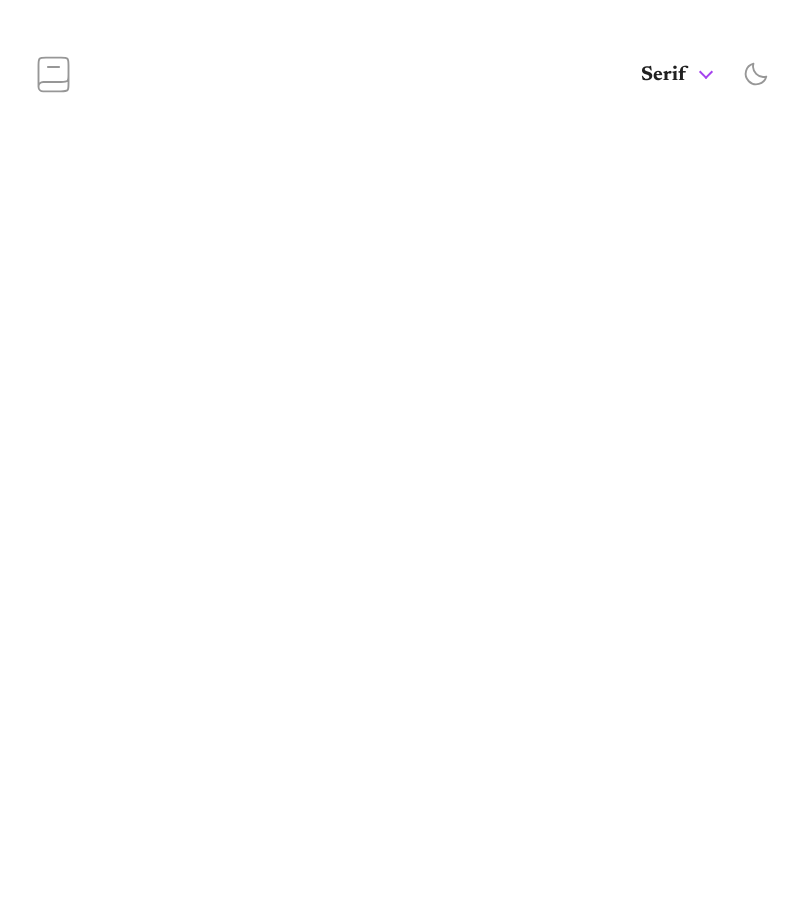
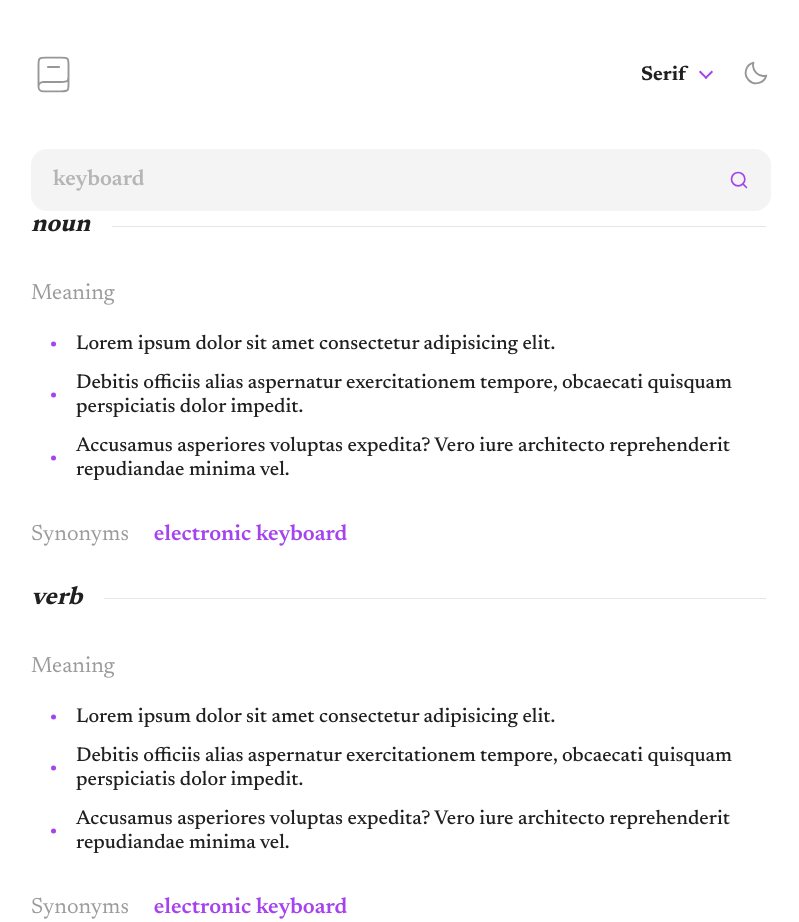
Before and after one commit to meviru/dictionary.io, a React (Vite) app: page / in a window 1280 px wide. Shown: the whole page, without its empty margins (239-1038 px from the left). Before the commit the page ends 800 px from the top, so only its background shows below. Built offline with nearby package versions, Linux system fonts and the light colour scheme.

Commit message:
feat: added search result list theme correction

```diff
--- a/src/core/components/FontsDropdown.tsx
+++ b/src/core/components/FontsDropdown.tsx
@@ -21,8 +21,8 @@ const DropdownButton = styled.div`
         height: 10px;
         margin-left: 15px;
         margin-top: -5px;
-        border-left: 2px solid #A543EE;
-        border-bottom: 2px solid #A543EE;
+        border-left: 2px solid ${({ theme }) => theme.primary};
+        border-bottom: 2px solid ${({ theme }) => theme.primary};
         transform: rotate(-45deg);
     }
 `
@@ -30,12 +30,13 @@ const DropdownButton = styled.div`
 const DropdownMenu = styled.ul`
     position: absolute;
     top: 100%;
+    z-index: 4;
     right: -10px;
     width: 160px;
     overflow: hidden;
     border-radius: 12px;
     border: 1px solid ${({ theme }) => theme.border};
-    background-color: ${({ theme }) => theme.card};
+    background-color: ${({ theme }) => theme.body};
 `
 const DropdownMenuItem = styled.li`
     font-size: 18px;
@@ -47,8 +48,8 @@ const DropdownMenuItem = styled.li`
     border-bottom: 1px solid ${({ theme }) => theme.border};
     &:hover ,
     &.selected {
-        color: #fff;
-        background-color: #A543EE;
+        color: ${({ theme }) => theme.text};
+        background-color: ${({ theme }) => theme.primary};
     }
 
     &:last-child {
--- a/src/core/components/Header.tsx
+++ b/src/core/components/Header.tsx
@@ -22,6 +22,7 @@ const LogoLink = styled.a`
 
 const Logo = styled.img`
     display: block;
+    filter: ${(({ theme }) => theme.filterImage)};
 `
 
 const RightHeaderItems = styled.div`
@@ -37,6 +38,7 @@ const DarkMode = styled.img`
     width: 30px;
     margin-top: 3px;
     cursor: pointer;
+    filter: ${(({ theme }) => theme.filterImage)};
 `
 
 const Header = ({ setTheme }: { setTheme: Dispatch<SetStateAction<string>> }) => {
--- /dev/null
+++ b/src/core/components/Seachbar.tsx
@@ -0,0 +1,35 @@
+import styled from "styled-components";
+import iconSearch from "/search.svg";
+
+const SearchWrapper = styled.div`
+    position: relative;
+`
+
+const SearchIcon = styled.div`
+    position: absolute;
+    top: 50%;
+    right: 22px;
+    width: 20px;
+    height: 20px;
+    transform: translateY(-50%);
+    background: url(${iconSearch}) no-repeat center center/contain;
+`
+
+const SearchInput = styled.input`
+    height: 62px;
+    width: 100%;
+    font-size: 22px;
+    font-weight: 600;
+    border-radius: 16px;
+    padding: 0 62px 0 22px;
+    background-color: ${({ theme }) => theme.inputBg};
+`
+
+const Searchbar = () => {
+    return <SearchWrapper>
+        <SearchIcon />
+        <SearchInput type="text" placeholder="keyboard" />
+    </SearchWrapper>
+}
+
+export default Searchbar;
--- a/src/layout/components/AppLayout.tsx
+++ b/src/layout/components/AppLayout.tsx
@@ -3,6 +3,7 @@ import Header from "../../core/components/Header";
 import { GlobalStyles } from "../../styles/GlobalStyles";
 import { useState } from "react";
 import { darkTheme, lightTheme } from "../../styles/themes";
+import MainContent from "./MainContent";
 
 const Container = styled.div`
     width: 100%;
@@ -18,6 +19,7 @@ const AppLayout = () => {
             <GlobalStyles />
             <Container>
                 <Header setTheme={setTheme} />
+                <MainContent />
             </Container>
         </ThemeProvider>
     )
--- /dev/null
+++ b/src/layout/components/MainContent.tsx
@@ -0,0 +1,12 @@
+import Searchbar from "../../core/components/Seachbar";
+import ResultList from "../../shared/components/ResultList";
+
+const MainContent = () => {
+    return <>
+        <Searchbar />
+        <ResultList title="noun" synonyms="electronic keyboard" />
+        <ResultList title="verb" synonyms="electronic keyboard" />
+    </>
+}
+
+export default MainContent;
--- /dev/null
+++ b/src/shared/components/ResultList.tsx
@@ -0,0 +1,100 @@
+import styled from "styled-components";
+
+const Section = styled.section`
+    & + & {
+        margin-top: 35px;
+    }
+`
+
+const SectionHeader = styled.div`
+    position: relative;
+    z-index: 2;
+    margin-bottom: 40px;
+    &::after {
+        position: absolute;
+        content: "";
+        height: 1px;
+        inset: 0;
+        right: 5px;
+        z-index: -1;
+        margin: auto;
+        background-color: ${({ theme }) => theme.border};
+    }
+`
+
+const SectionTitle = styled.h2`
+    font-style: italic;
+    font-size: 25px;
+    padding-right: 22px;
+    display: inline-block;
+    background-color: ${({ theme }) => theme.body};
+`
+
+const SectionSubtitle = styled.h3`
+    font-size: 22px;
+    font-weight: normal;
+    margin-bottom: 25px;
+    color: ${({ theme }) => theme.lightText};
+`
+
+const SectionList = styled.ul`
+    margin-bottom: 40px;
+`
+
+const SectionListItem = styled.li`
+    position: relative;
+    padding-left: 45px;
+    vertical-align: middle;
+    & + & {
+        margin-top: 15px;
+    }
+    &:before {
+        position: absolute;
+        content: "";
+        left: 20px;
+        top: 50%;
+        z-index: 2;
+        width: 5px;
+        height: 5px;
+        border-radius: 50%;
+        background-color: ${({ theme }) => theme.primary};
+        transform: translateY(-50%);
+    }
+`
+
+const InlineFlex = styled.div`
+    display: flex;
+    align-items: center;
+    ${SectionSubtitle} {
+        margin-bottom: 0;
+    }
+`
+
+const SectionSynonyms = styled.div`
+    display: flex;
+    font-size: 22px;
+    font-weight: 600;
+    margin-left: 25px;
+    align-items: center;
+    color: ${({ theme }) => theme.primary};
+`
+
+const ResultList = ({ title, synonyms }: { title: string, synonyms: string }) => {
+    return (<Section>
+        <SectionHeader>
+            <SectionTitle>{title}</SectionTitle>
+        </SectionHeader>
+        <SectionSubtitle>Meaning</SectionSubtitle>
+        <SectionList>
+            <SectionListItem>Lorem ipsum dolor sit amet consectetur adipisicing elit.</SectionListItem>
+            <SectionListItem>Debitis officiis alias aspernatur exercitationem tempore, obcaecati quisquam perspiciatis dolor impedit.</SectionListItem>
+            <SectionListItem>Accusamus asperiores voluptas expedita? Vero iure architecto reprehenderit repudiandae minima vel.</SectionListItem>
+        </SectionList>
+        <InlineFlex>
+            <SectionSubtitle>Synonyms</SectionSubtitle>
+            <SectionSynonyms>{synonyms}</SectionSynonyms>
+        </InlineFlex>
+    </Section>)
+}
+
+export default ResultList;
--- a/src/styles/GlobalStyles.ts
+++ b/src/styles/GlobalStyles.ts
@@ -17,8 +17,9 @@ body {
     font-family: "Newsreader", sans-serif;
     height: 100%;
     color: ${({ theme }) => theme.text};
-    font-size: 18px;
+    font-size: 20px;
     font-weight: 500;
+    line-height: 1.2;
     background-color: ${({ theme }) => theme.body};
 }
 
@@ -27,7 +28,7 @@ ul, ol {
 }
 
 a {
-    color: #202020;
+    color: ${({ theme }) => theme.text};
     text-decoration: none;
 }
 
@@ -35,28 +36,29 @@ input,
 textarea,
 button,
 select {
-    border: none;
-    outline: none;
     font-family: inherit;
     font-weight: 500;
     font-size: 16px;
+    outline: none;
+    border: none;
+    color: ${({ theme }) => theme.text};
 }
 
 
 ::placeholder {
-    color: #4A5567;
+    color: ${({ theme }) => theme.placeholder};
 }
 
 ::-webkit-input-placeholder {
-    color: #4A5567;
+    color: ${({ theme }) => theme.placeholder};
 }
 
 ::-moz-placeholder {
-    color: #4A5567;
+    color: ${({ theme }) => theme.placeholder};
 }
 
 :-ms-input-placeholder {
-    color: #4A5567;
+    color: ${({ theme }) => theme.placeholder};
 }
 
 ::-webkit-scrollbar {
--- a/src/styles/themes.ts
+++ b/src/styles/themes.ts
@@ -1,11 +1,20 @@
 export const lightTheme = {
+    primary: '#A543EE',
     body: '#FFF',
     text: '#202020',
-    border: '#d8d8d8'
+    lightText: '#9b9b9b',
+    border: '#e6e6e6',
+    inputBg: '#f4f4f4',
+    placeholder: '#b5b5b5',
 };
 
 export const darkTheme = {
-    body: '#27292f',
-    text: '#FFF',
-    border: '#414141'
+    primary: '#A543EE',
+    body: '#20293a',
+    text: '#ccd4df',
+    lightText: '#919eaf',
+    border: '#364153',
+    inputBg: '#111629',
+    placeholder: '#4b5366',
+    filterImage: 'brightness(0) invert(0.85)',
 };
```
Also changed, not shown: public/search.svg (added).
